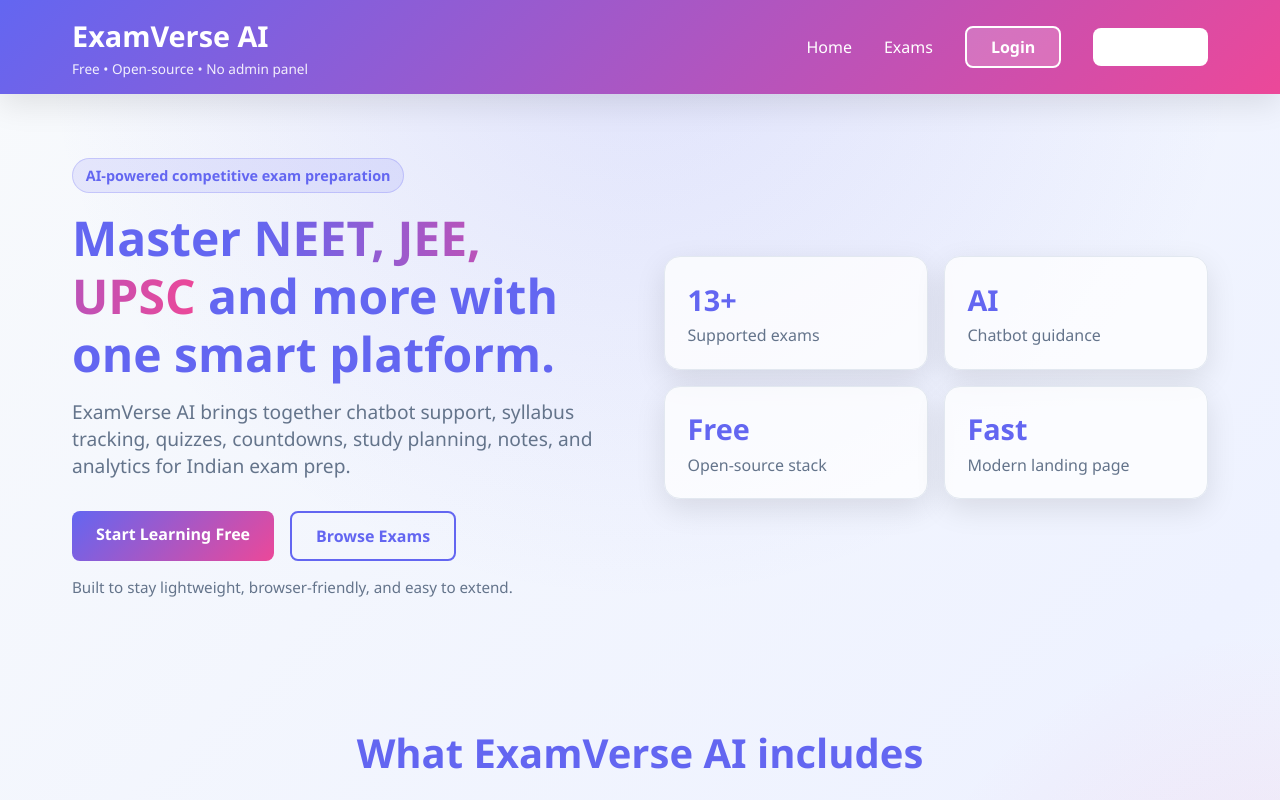
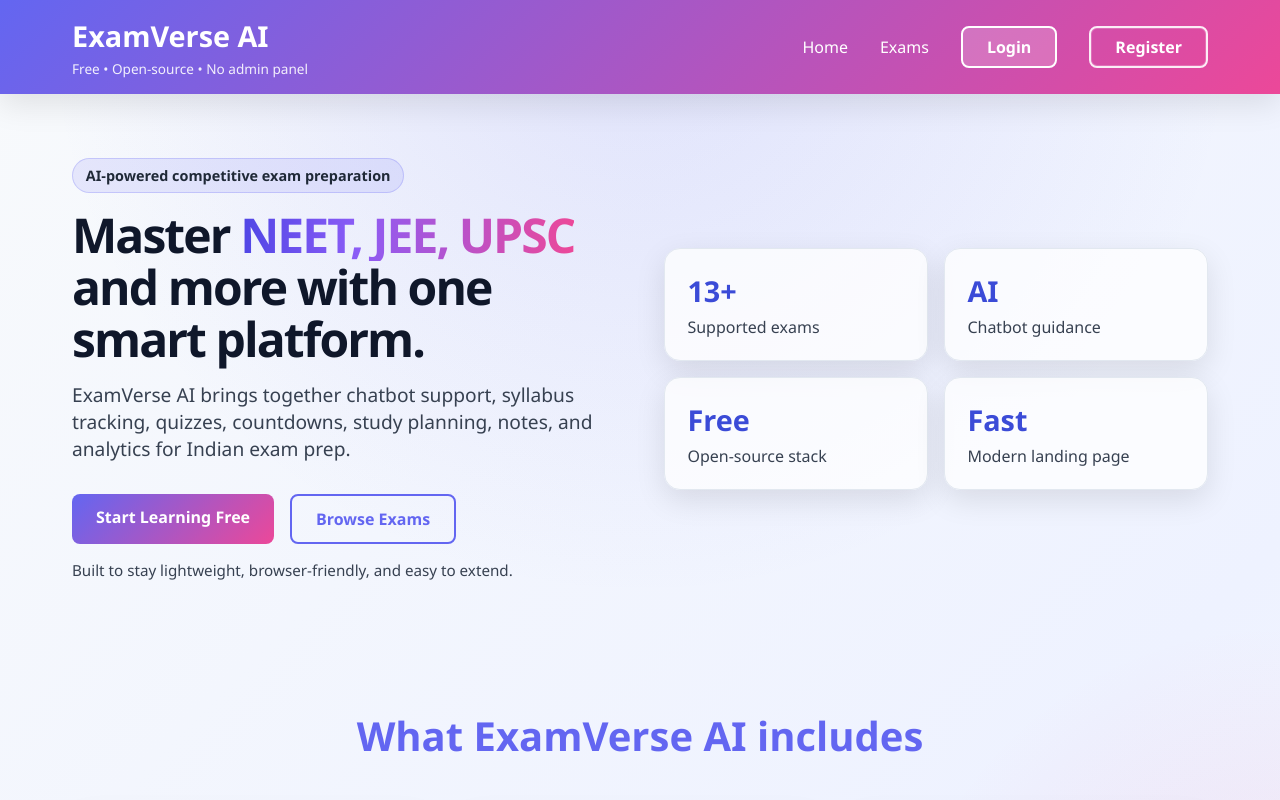
Before and after one commit to Rahul-G23/AI_Chatbot, a website: page client/pages/index.html in a window 1280 px wide. Shown: the top 800 px of the page. Drawn offline with Linux system fonts and the light colour scheme.

Commit message:
Polish homepage and persist study time
Commit remaining UI polish and study-time persistence updates

```diff
--- a/client/scripts/api.js
+++ b/client/scripts/api.js
@@ -19,6 +19,10 @@ function setUser(user) {
 }
 
 function logout() {
+    if (typeof window !== 'undefined' && typeof window.saveStudyTimeBeforeClose === 'function') {
+        window.saveStudyTimeBeforeClose();
+    }
+
     localStorage.removeItem('token');
     localStorage.removeItem('user');
     // Use absolute route so server serves the correct page
--- a/client/styles/main.css
+++ b/client/styles/main.css
@@ -109,8 +109,10 @@ body.homepage {
 }
 
 .btn-register {
-    background: white;
-    color: var(--primary-color);
+    background: transparent;
+    color: white;
+    border: 2px solid rgba(255, 255, 255, 0.9);
+    box-shadow: inset 0 0 0 1px rgba(255, 255, 255, 0.2);
 }
 
 /* Hero Section */
@@ -127,9 +129,10 @@ body.homepage {
 .hero-content h1 {
     font-size: 3rem;
     font-weight: 800;
-    color: var(--primary-color);
+    color: #0f172a;
     margin-bottom: 1rem;
-    line-height: 1.2;
+    line-height: 1.08;
+    letter-spacing: -0.04em;
 }
 
 .hero-badge {
@@ -139,27 +142,29 @@ body.homepage {
     border-radius: 999px;
     background: rgba(99, 102, 241, 0.12);
     border: 1px solid rgba(99, 102, 241, 0.25);
-    color: var(--primary-color);
+    color: #1f2937;
     font-size: 0.9rem;
     font-weight: 600;
 }
 
 .accent {
-    background: linear-gradient(90deg, var(--primary-color), var(--secondary-color));
+    display: inline-block;
+    background: linear-gradient(90deg, #4f46e5 0%, #8b5cf6 35%, #ec4899 100%);
     -webkit-background-clip: text;
     background-clip: text;
-    color: transparent;
+    color: #4f46e5;
+    -webkit-text-fill-color: transparent;
 }
 
 .hero-content p {
     font-size: 1.2rem;
-    color: var(--text-secondary);
+    color: #374151;
     margin-bottom: 2rem;
 }
 
 .hero-note {
     margin-top: 1rem;
-    color: var(--text-secondary);
+    color: #374151;
     font-size: 0.95rem;
 }
 
@@ -231,12 +236,12 @@ body.homepage {
 .stat-card strong {
     display: block;
     font-size: 1.8rem;
-    color: var(--primary-color);
+    color: #3b4bd7;
     margin-bottom: 0.35rem;
 }
 
 .stat-card span {
-    color: var(--text-secondary);
+    color: #374151;
 }
 
 @keyframes float {
@@ -308,6 +313,7 @@ body.homepage {
     font-size: 2rem;
     text-align: center;
     margin-bottom: 2rem;
+    color: #1f2937;
 }
 
 .feature-strip {
@@ -327,11 +333,11 @@ body.homepage {
 
 .feature-strip-card h2 {
     margin-bottom: 0.75rem;
-    color: var(--primary-color);
+    color: #1f2937;
 }
 
 .feature-strip-card p {
-    color: var(--text-secondary);
+    color: #374151;
 }
 
 .exams-grid {
--- a/server/models/User.js
+++ b/server/models/User.js
@@ -48,6 +48,10 @@ const userSchema = new mongoose.Schema({
     type: Number,
     default: 0
   },
+  totalStudySeconds: {
+  type: Number,
+  default: 0
+},
   dailyStudyGoal: {
     type: Number,
     default: 120, // minutes
```
Also changed, not shown: 1 other file.
